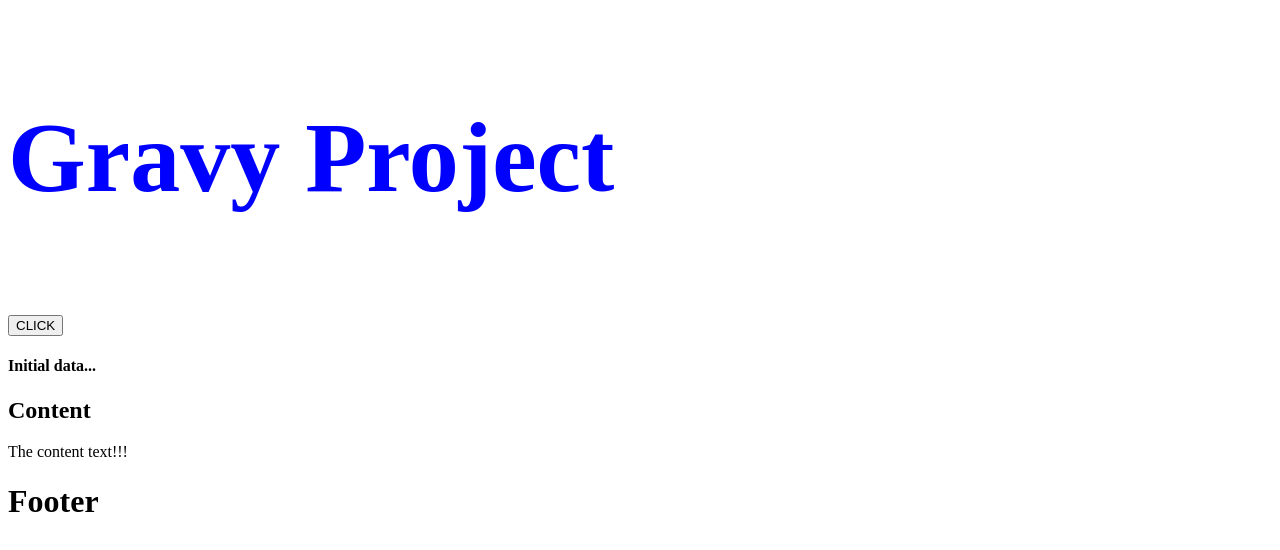
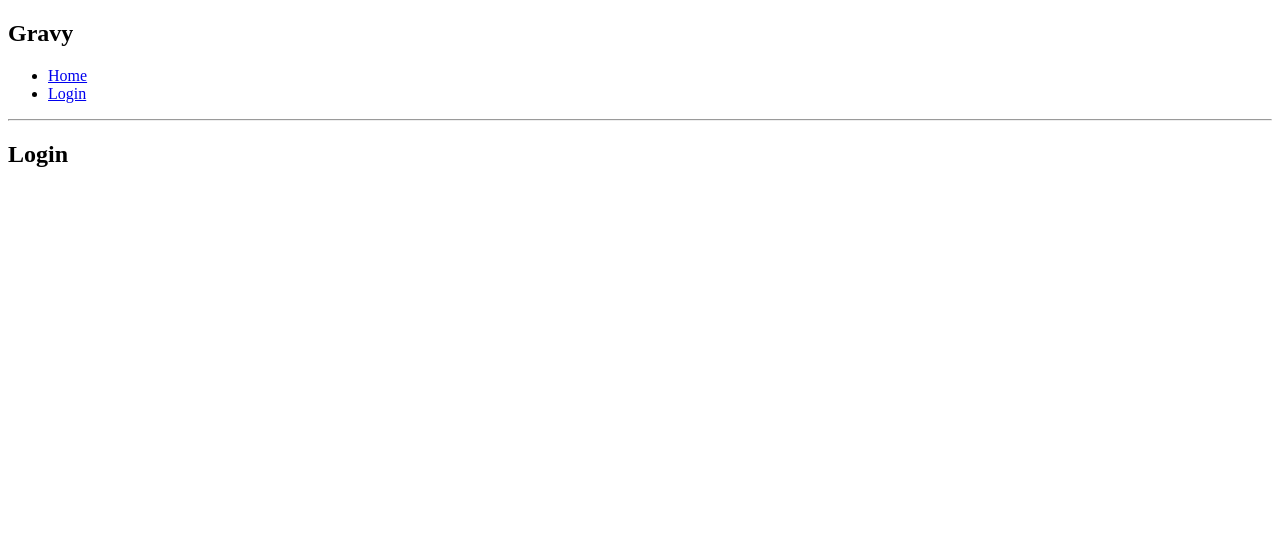
Before and after one commit to Priyankadev/gravy, a React app: page /Login in a window 1280 px wide. Shown: the top 550 px of the page. Built offline with nearby package versions, Linux system fonts and the light colour scheme.

Commit message:
adding router

```diff
--- a/index.html
+++ b/index.html
@@ -8,7 +8,7 @@
 
    <body>
       <div id = "app"></div>
-      <script src = "index.js"></script>
+      <script type = "text/javascript" src = "index.js"></script>
    </body>
 
 </html>
--- a/package.json
+++ b/package.json
@@ -15,6 +15,8 @@
     "babel-preset-react": "^6.24.1",
     "react": "^16.1.0",
     "react-dom": "^16.1.0",
+    "react-router": "^4.2.0",
+    "react-router-dom": "^4.2.2",
     "webpack": "^3.8.1"
   },
   "devDependencies": {
--- a/src/components/Header.js
+++ b/src/components/Header.js
@@ -6,13 +6,19 @@ export default class Header extends React.Component {
       super(props);
 
       this.state = {
-         data: 'Initial data...'
+         data: 'Initial data...',
+         name: 'Angel'
       }
       this.updateState = this.updateState.bind(this);
+      this.updateName  = this.updateName.bind(this);
    	};
 
    	updateState() {
       this.setState({data: 'Data updated...'})
+  	};
+
+  	updateName(e) {
+      this.setState({name: e.target.value})
   	};
 
   	componentWillMount() {
@@ -50,6 +56,9 @@ export default class Header extends React.Component {
             {console.log ("[INFO] rendering header")}
             <button onClick = {this.updateState}>CLICK</button>
             <h4>{this.state.data}</h4>
+            Name: <input type = "text" value = {this.state.name}
+               onChange = {this.updateName} />
+            <h4>{this.state.name}</h4>
          </div>
       );
    }
--- /dev/null
+++ b/src/components/Home.js
@@ -0,0 +1,12 @@
+import React, { Component } from 'react';
+
+class Home extends Component {
+   render() {
+      return (
+         <div>
+            <h2>Home</h2>
+         </div>
+      );
+   }
+}
+export default Home;
--- /dev/null
+++ b/src/components/Login.js
@@ -0,0 +1,13 @@
+import React, { Component } from 'react';
+import ReactDOM from 'react-dom';
+
+class Login extends Component {
+   render() {
+      return (
+         <div>
+            <h2>Login</h2>
+         </div>
+      );
+   }
+}
+export default Login;
--- a/src/containers/App.js
+++ b/src/containers/App.js
@@ -1,18 +1,30 @@
-import React from 'react';
+import React, { Component } from 'react';
 import Header from '../components/Header.js';
 import Content from '../components/Content.js';
 import Footer from '../components/Footer.js';
+import { BrowserRouter as Router, Switch, Route, Link } from 'react-router-dom';
+import Home from '../components/Home';
+import Login from '../components/Login';
 
-
-
-export default class App extends React.Component {
+class App extends Component {
    render() {
       return (
-         <div>
-            <Header headerValue="Gravy Project"/>
-            <Content />
-            <Footer />
-         </div>
+         <Router>
+            <div>
+               <h2>Gravy</h2>
+               <ul>
+                  <li><Link to={'/'}>Home</Link></li>
+                  <li><Link to={'/Login'}>Login</Link></li>
+               </ul>
+               <hr />
+
+               <Switch>
+                  <Route exact path='/' component={Home} />
+                  <Route exact path='/Login' component={Login} />
+               </Switch>
+            </div>
+         </Router>
       );
    }
-}//App
+}
+export default App;
```
Also changed, not shown: .babelrc (added).
